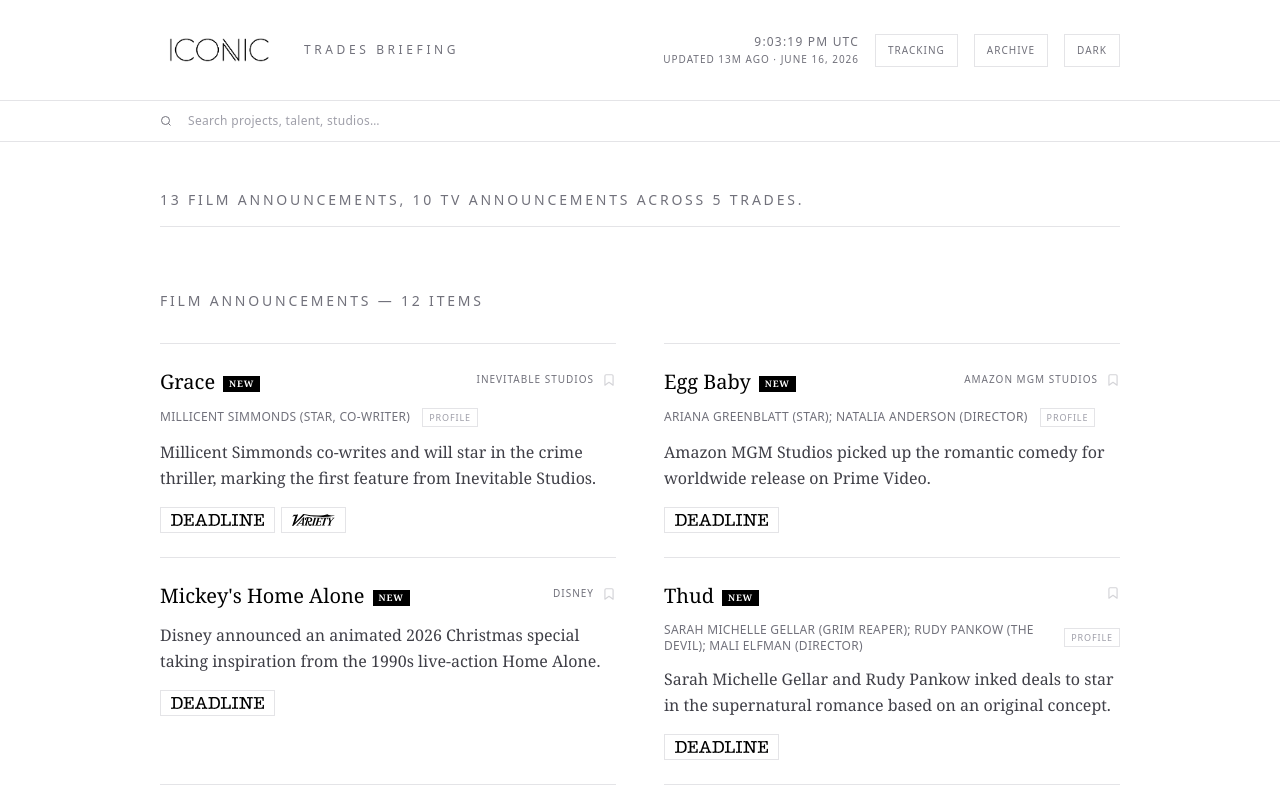
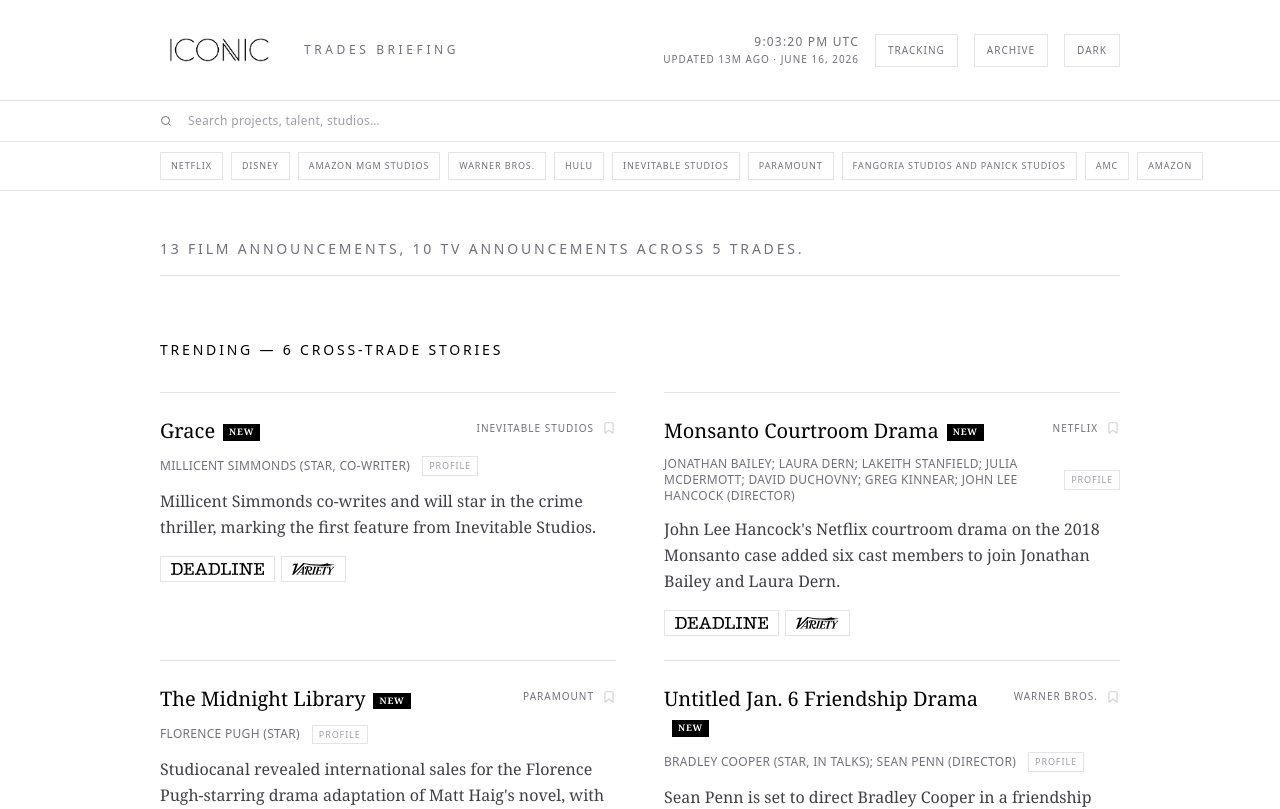
Before and after one commit to salvatorewdagostino-iconic/trades-briefing, a Next.js app: page / in a window 1280 px wide. Shown: the top 809 px of the page. Built offline with nearby package versions, Linux system fonts and the light colour scheme.

Commit message:
Add trending section and studio/streamer filter chips

```diff
--- a/app/BriefingClient.tsx
+++ b/app/BriefingClient.tsx
@@ -132,6 +132,7 @@
   const [dark, setDark] = useState(false);
   const [search, setSearch] = useState("");
   const [talentFilter, setTalentFilter] = useState("");
+  const [studioFilter, setStudioFilter] = useState("");
   const [seenTitles, setSeenTitles] = useState<Set<string>>(new Set());
   const [tracking, setTracking] = useState<Set<string>>(new Set());
   const [trackInput, setWatchInput] = useState("");
@@ -218,12 +219,16 @@
   const filterItems = <T extends { title: string; talent: string; announcement: string }>(
     items: T[], extraKey: (i: T) => string
   ) =>
-    !activeQuery ? items : items.filter((i) =>
-      i.title.toLowerCase().includes(activeQuery) ||
-      i.talent.toLowerCase().includes(activeQuery) ||
-      i.announcement.toLowerCase().includes(activeQuery) ||
-      extraKey(i).toLowerCase().includes(activeQuery)
-    );
+    items.filter((i) => {
+      const matchesQuery = !activeQuery ||
+        i.title.toLowerCase().includes(activeQuery) ||
+        i.talent.toLowerCase().includes(activeQuery) ||
+        i.announcement.toLowerCase().includes(activeQuery) ||
+        extraKey(i).toLowerCase().includes(activeQuery);
+      const matchesStudio = !studioFilter ||
+        extraKey(i).toLowerCase().includes(studioFilter.toLowerCase());
+      return matchesQuery && matchesStudio;
+    });
 
   const filteredFilm = filterItems(film, (i) => i.studio);
   const filteredTv = filterItems(tv, (i) => i.network);
@@ -232,6 +237,19 @@
   const trackedToday = [...film, ...tv].filter((i) =>
     isTracked(i.title, i.talent, "studio" in i ? (i as FilmItem).studio : (i as TvItem).network)
   );
+
+  // Trending: items covered by 2+ trades
+  const trending = [...film, ...tv].filter((i) => i.sources.length >= 2);
+
+  // Studio/streamer chips — pull unique values from today's data, sorted by frequency
+  const studioCounts = new Map<string, number>();
+  for (const i of film) studioCounts.set(i.studio, (studioCounts.get(i.studio) ?? 0) + 1);
+  for (const i of tv) studioCounts.set(i.network, (studioCounts.get(i.network) ?? 0) + 1);
+  const studioChips = [...studioCounts.entries()]
+    .filter(([s]) => s && s.trim())
+    .sort((a, b) => b[1] - a[1])
+    .slice(0, 10)
+    .map(([s]) => s);
 
   const bg = dark ? "bg-zinc-950 text-white" : "bg-white text-black";
   const headerBg = dark ? "bg-zinc-950" : "bg-white";
@@ -290,13 +308,37 @@
               onChange={(e) => { setTalentFilter(""); setSearch(e.target.value); }}
               className={`flex-1 font-sans text-xs tracking-wide bg-transparent border-0 outline-none ${dark ? "text-white placeholder:text-zinc-600" : "text-black placeholder:text-zinc-400"}`}
             />
-            {(search || talentFilter) && (
-              <button onClick={() => { setSearch(""); setTalentFilter(""); }} className={`font-sans text-[10px] tracking-widest uppercase ${muted} hover:opacity-60 transition-opacity`}>
+            {(search || talentFilter || studioFilter) && (
+              <button onClick={() => { setSearch(""); setTalentFilter(""); setStudioFilter(""); }} className={`font-sans text-[10px] tracking-widest uppercase ${muted} hover:opacity-60 transition-opacity`}>
                 Clear ×
               </button>
             )}
           </div>
         </div>
+
+        {/* Studio / streamer filter chips */}
+        {studioChips.length > 0 && (
+          <div className={`border-t ${border} overflow-x-auto`}>
+            <div className="max-w-5xl mx-auto px-8 py-2.5 flex items-center gap-2 min-w-0">
+              {studioChips.map((s) => {
+                const active = studioFilter === s;
+                return (
+                  <button
+                    key={s}
+                    onClick={() => setStudioFilter(active ? "" : s)}
+                    className={`font-sans text-[9px] tracking-widest uppercase whitespace-nowrap px-2.5 py-1.5 border transition-all ${
+                      active
+                        ? dark ? "bg-white text-black border-white" : "bg-black text-white border-black"
+                        : `${border} ${muted} hover:opacity-60`
+                    }`}
+                  >
+                    {s}
+                  </button>
+                );
+              })}
+            </div>
+          </div>
+        )}
       </header>
 
       {/* Tracking panel */}
@@ -389,6 +431,32 @@
           </section>
         )}
 
+        {/* Trending — covered by 2+ trades */}
+        {trending.length > 0 && !activeQuery && !studioFilter && (
+          <section>
+            <h2 className={`font-sans mb-8 text-sm tracking-[0.2em] uppercase font-medium ${dark ? "text-white" : "text-black"}`}>
+              Trending — {trending.length} cross-trade stor{trending.length > 1 ? "ies" : "y"}
+            </h2>
+            <div className="grid gap-0 sm:grid-cols-2 sm:gap-x-12">
+              {trending.map((item) => (
+                <Card
+                  key={item.title}
+                  title={item.title}
+                  sub={"studio" in item ? (item as FilmItem).studio : (item as TvItem).network}
+                  talent={item.talent}
+                  announcement={item.announcement}
+                  sources={item.sources}
+                  isNew={isNew(item.title)}
+                  isTracked={isTracked(item.title, item.talent, "studio" in item ? (item as FilmItem).studio : (item as TvItem).network)}
+                  dark={dark}
+                  onTalentClick={setTalentFilter}
+                  onTrackToggle={toggleTrack}
+                />
+              ))}
+            </div>
+          </section>
+        )}
+
         {/* Film */}
         <section>
           <h2 className={`font-sans ${muted} mb-8 text-sm tracking-[0.2em] uppercase font-medium`}>
```
